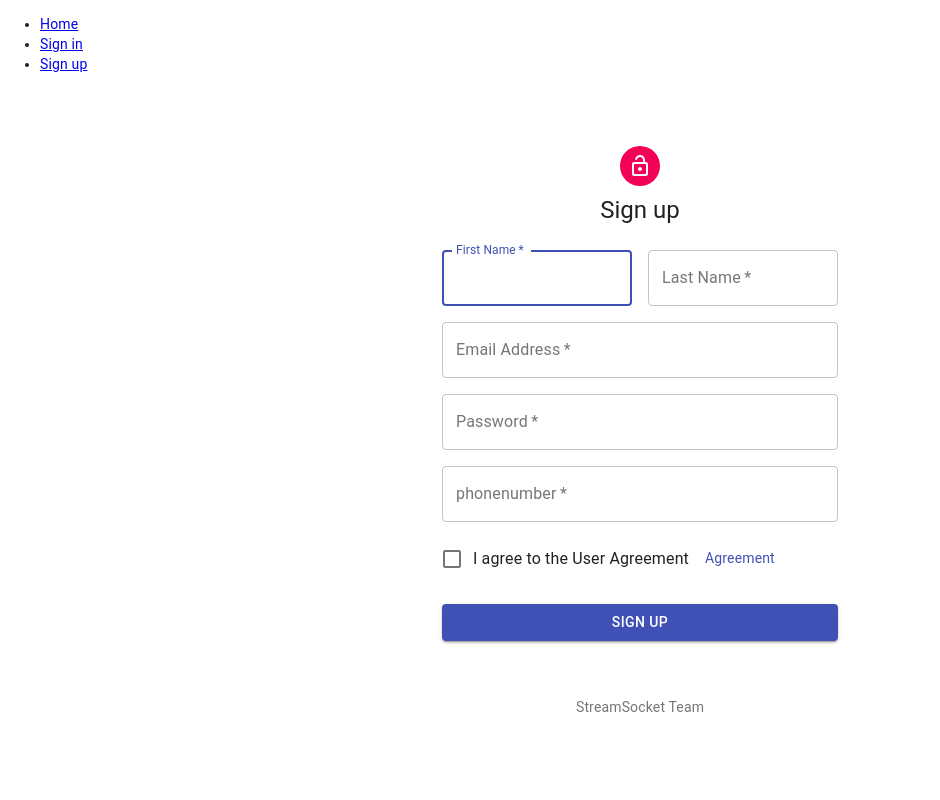
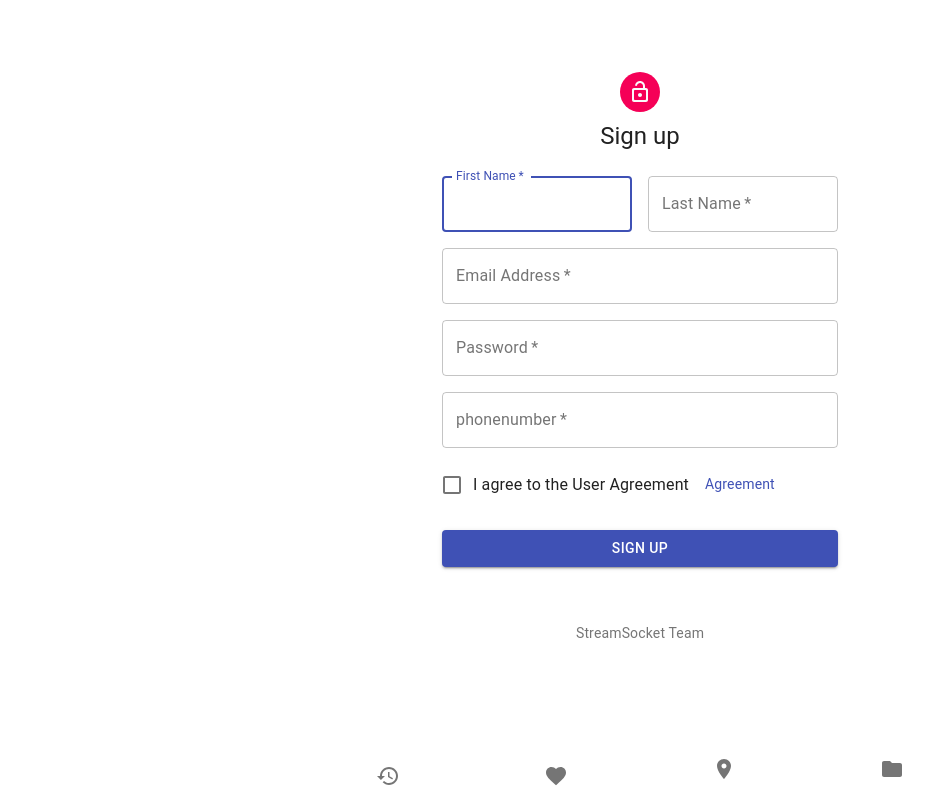
Before and after one commit to cmu-sie-team01/StreamSocket, a React (Create React App) app in the folder AppDev/frontend/: page /signup in a window 1280 px wide. Shown: the whole page, without its empty margins (0-940 px from the left). Built offline with nearby package versions, Linux system fonts and the light colour scheme.

Commit message:
Integrate router to tab component

```diff
--- a/AppDev/frontend/package.json
+++ b/AppDev/frontend/package.json
@@ -10,10 +10,12 @@
     "@testing-library/jest-dom": "^5.16.4",
     "@testing-library/react": "^13.3.0",
     "@testing-library/user-event": "^13.5.0",
+    "prop-types": "^15.8.1",
     "react": "^17.0.2",
     "react-dom": "^17.0.2",
     "react-router-dom": "^6.3.0",
     "react-scripts": "5.0.1",
+    "react-swipeable-views": "^0.14.0",
     "web-vitals": "^2.1.4",
     "workbox-background-sync": "^6.5.3",
     "workbox-broadcast-update": "^6.5.3",
--- a/AppDev/frontend/src/App.jsx
+++ b/AppDev/frontend/src/App.jsx
@@ -1,4 +1,12 @@
+// ref: https://stackoverflow.com/questions/51232245/is-it-possible-to-use-material-ui-button-navigation-with-react-router
 import React from 'react';
+import { makeStyles } from '@material-ui/core/styles';
+import BottomNavigation from '@material-ui/core/BottomNavigation';
+import BottomNavigationAction from '@material-ui/core/BottomNavigationAction';
+import FolderIcon from '@material-ui/icons/Folder';
+import RestoreIcon from '@material-ui/icons/Restore';
+import FavoriteIcon from '@material-ui/icons/Favorite';
+import LocationOnIcon from '@material-ui/icons/LocationOn';
 import {
   BrowserRouter as Router,
   Routes,
@@ -8,23 +16,42 @@ import {
 import SignUp from './component/SignUp';
 import SignIn from './component/SignIn';
 
+const useStyles = makeStyles({
+  root: {
+    width: '100%',
+    position: 'fixed',
+    bottom: 0,
+  },
+});
+
 export default function App() {
+  const classes = useStyles();
+  const [value, setValue] = React.useState('recents');
+
+  const handleChange = (event, newValue) => {
+    setValue(newValue);
+  };
+
   return (
     <Router>
       <div>
-        <nav>
-          <ul>
-            <li>
-              <Link to="/">Home</Link>
-            </li>
-            <li>
-              <Link to="/signin">Sign in</Link>
-            </li>
-            <li>
-              <Link to="/signup">Sign up</Link>
-            </li>
-          </ul>
-        </nav>
+        <BottomNavigation value={value} onChange={handleChange} className={classes.root}>
+          <BottomNavigationAction
+            component={Link}
+            to="/signin"
+            value="signin"
+            icon={<RestoreIcon />}
+          />
+
+          <BottomNavigationAction
+            component={Link}
+            to="/signup"
+            value="signup"
+            icon={<FavoriteIcon />}
+          />
+          <BottomNavigationAction label="Nearby" value="nearby" icon={<LocationOnIcon />} />
+          <BottomNavigationAction label="Folder" value="folder" icon={<FolderIcon />} />
+        </BottomNavigation>
 
         {/* A <Switch> looks through its children <Route>s and
             renders the first one that matches the current URL. */}
@@ -34,5 +61,6 @@ export default function App() {
         </Routes>
       </div>
     </Router>
+
   );
 }
--- a/AppDev/frontend/src/component/SignUp.jsx
+++ b/AppDev/frontend/src/component/SignUp.jsx
@@ -49,7 +49,7 @@ const useStyles = makeStyles((theme) => ({
 export default function SignUp() {
   const classes = useStyles();
   function getSmsCode() {
-    fetch('http://127.0.0.1:8000/users/sms_code/6692643381', {
+    fetch('http://127.0.0.1:8000/users', {
       method: 'GET',
     }).then((res) => res.json()).then(
       (result) => {
```
Also changed, not shown: AppDev/frontend/.eslintrc.js, AppDev/frontend/public/manifest.json, 1 other file (tests, documents, lock files or other folders).
